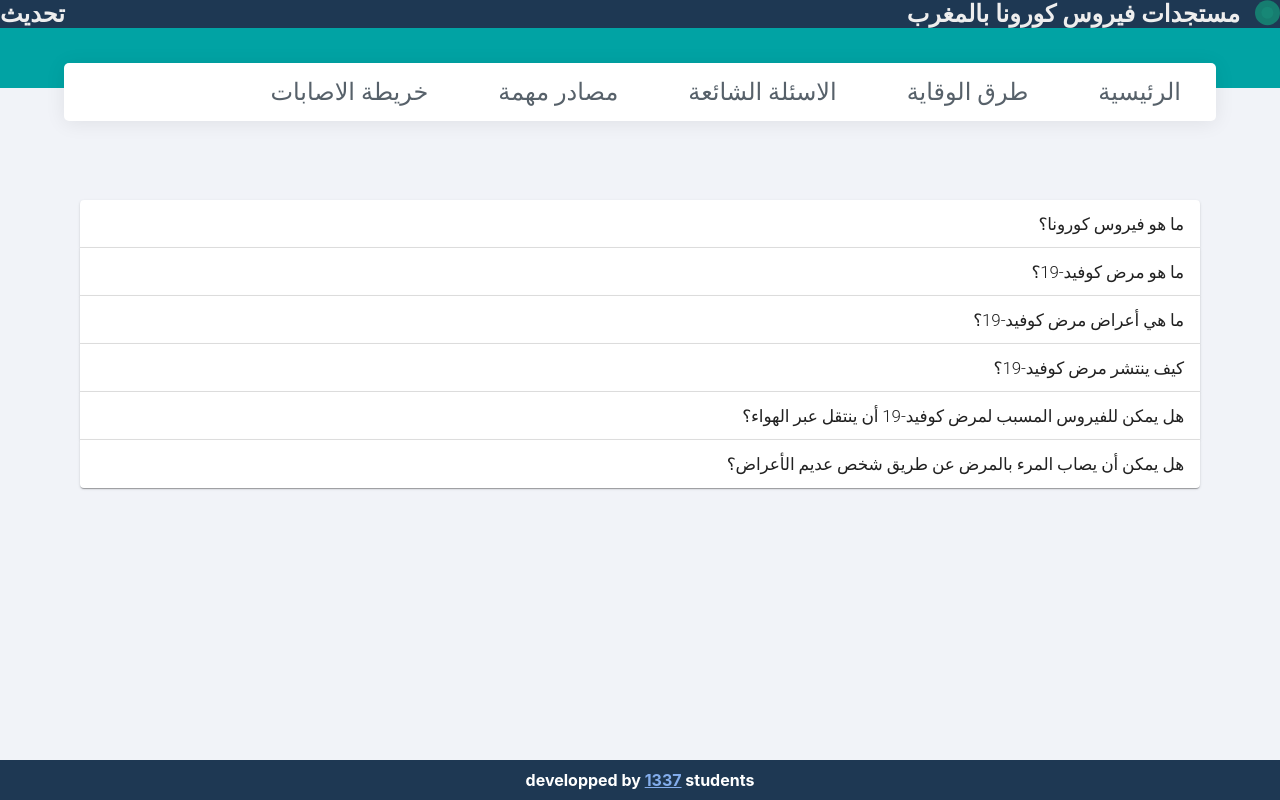
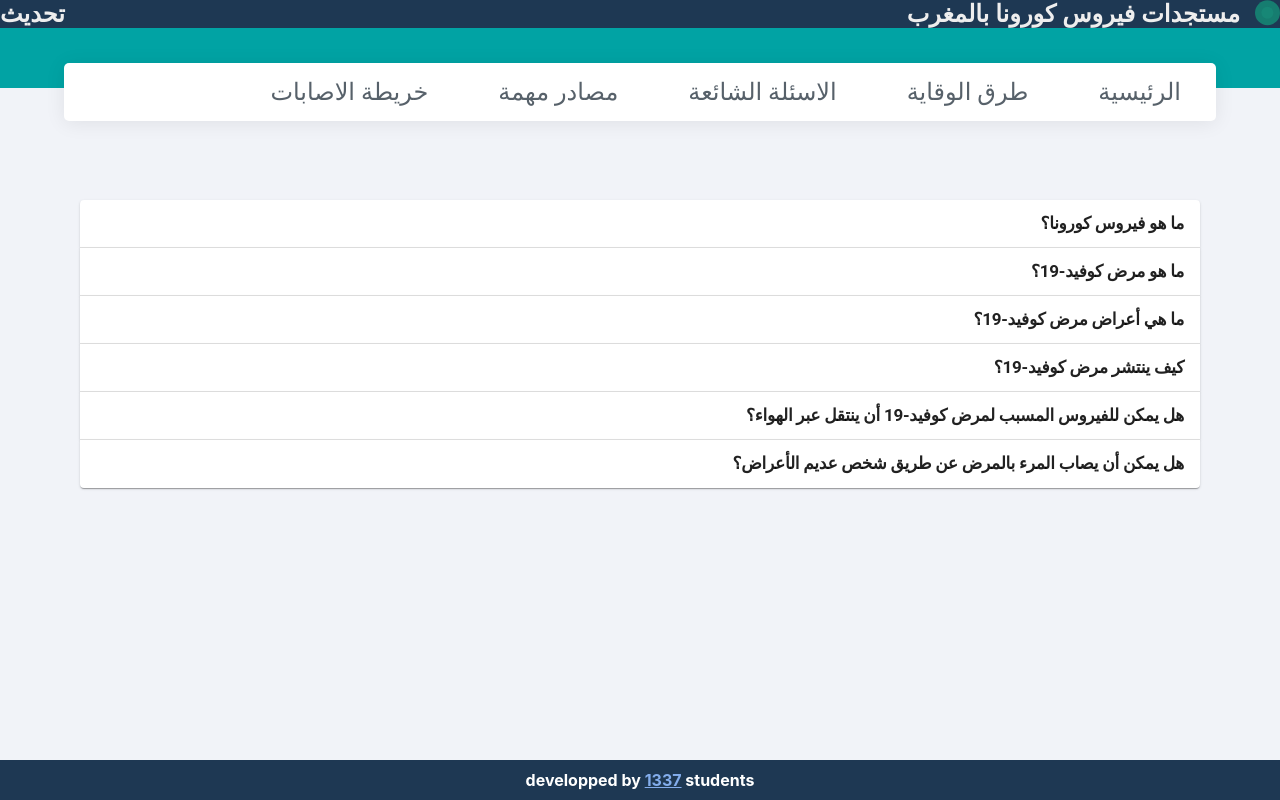
Before and after one commit to ZackChOfficial/covid, a React (Create React App) app in the folder frontend/: page /questions in a window 1280 px wide. Built offline with nearby package versions, Linux system fonts and the light colour scheme; no server answers; a web font is replaced by a local one.

Commit message:
finishing

```diff
--- a/frontend/src/pages/advices/style.js
+++ b/frontend/src/pages/advices/style.js
@@ -1,13 +1,17 @@
 import { makeStyles } from '@material-ui/core/styles';
 
-const useStyles = makeStyles({
+const useStyles = makeStyles(theme => ({
 	container: {
-		border: "1px solid #FFF",
 		paddingTop: "2rem",
+		padding: "4rem",
 		display: "flex",
 		flexDirection: "row-reverse",
 		justifyContent: "center",
-		flexWrap: "wrap"
+		flexWrap: "wrap",
+		[theme.breakpoints.down("sm")]: {
+			padding: "2rem 0.5rem"
+		}
+
 	},
 	card: {
 		width: "400px",
@@ -35,6 +39,6 @@ const useStyles = makeStyles({
 		textAlign: "right",
 		margin: "10%"
 	}
-});
+}));
 
 export default useStyles;
--- a/frontend/src/pages/questions/container.jsx
+++ b/frontend/src/pages/questions/container.jsx
@@ -8,12 +8,14 @@ import questionsData from "./data";
 
 const useStyles = makeStyles(theme => ({
 	root: {
-		margin: "0 5rem",
-		paddingTop: "200px"
+		padding: "200px 5rem",
+		[theme.breakpoints.down("sm")]: {
+			padding: "7rem 0"
+		}
 	},
 	heading: {
 		fontSize: theme.typography.pxToRem(17),
-		//fontWeight: theme.typography.fontWeightRegular,
+		fontWeight: theme.typography.fontWeightBold,
 		textAlign: "right"
 	},
 	question: {
@@ -22,6 +24,7 @@ const useStyles = makeStyles(theme => ({
 		border: "2px solide red",
 		width: "100%"
 	}
+
 }));
 
 export default function SimpleExpansionPanel() {
@@ -34,7 +37,7 @@ export default function SimpleExpansionPanel() {
 					<ExpansionPanel>
 						<ExpansionPanelSummary>
 							<div className={classes.question} >
-								<Typography variant="h2" className={classes.heading}>{q.question}</Typography>
+								<Typography variant="h1" className={classes.heading}>{q.question}</Typography>
 							</div>
 						</ExpansionPanelSummary>
 						<ExpansionPanelDetails>
```
